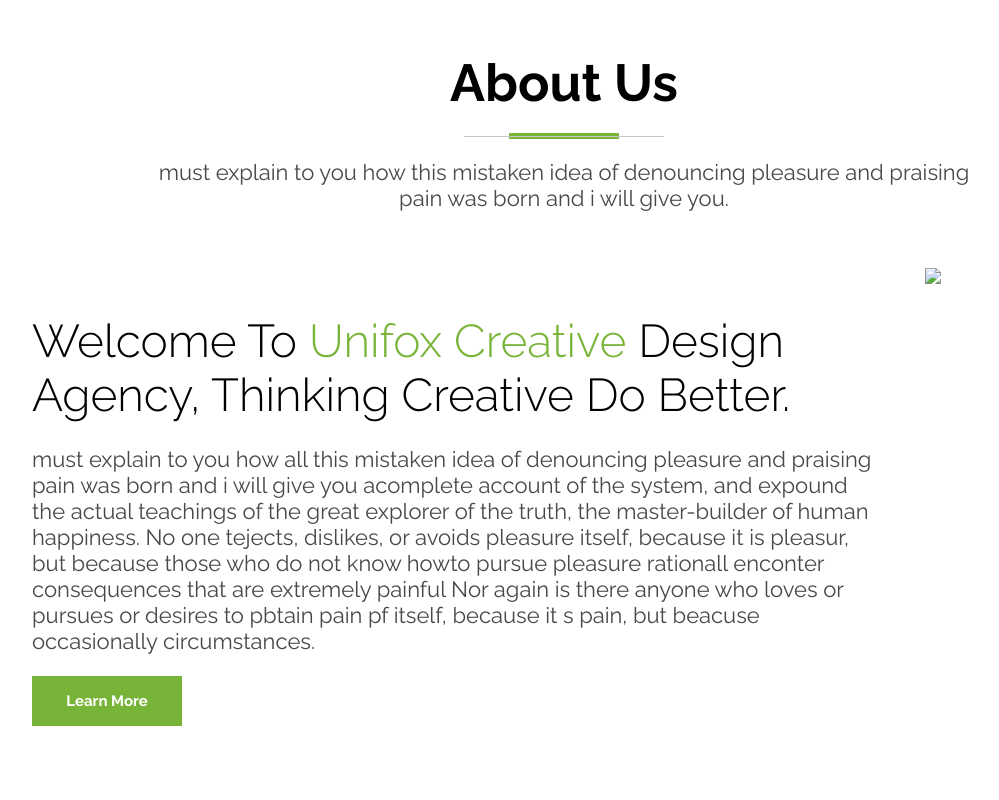
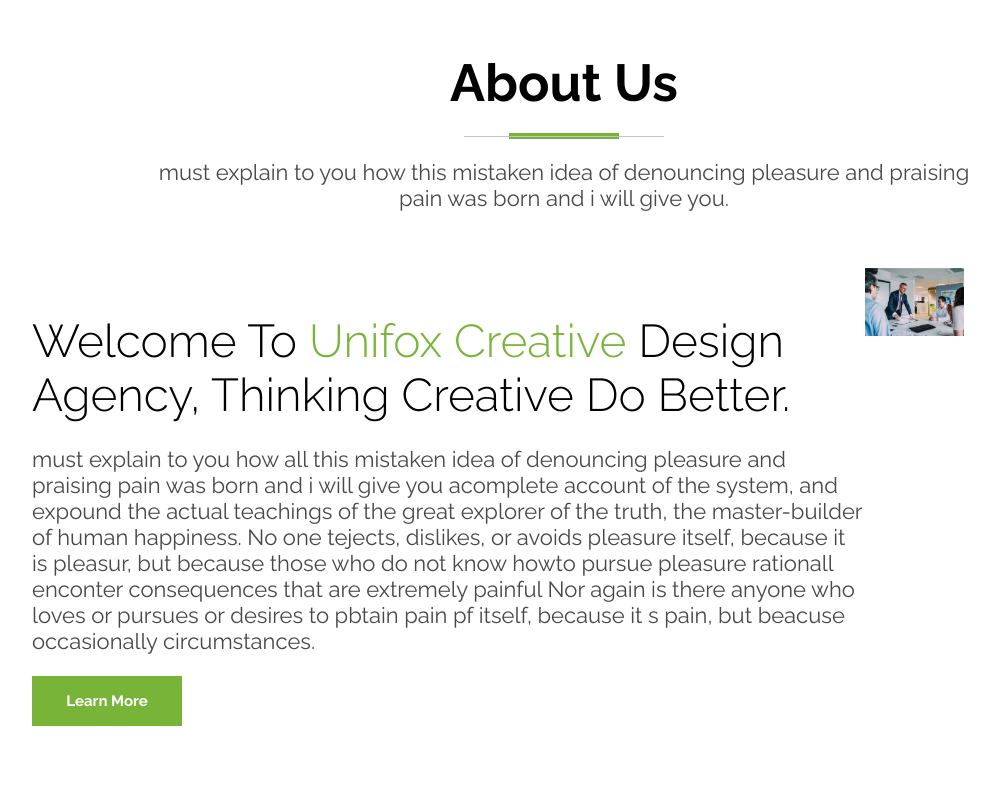
Before and after one commit to mohabmohamd/Task, a plain HTML site: page index.html in a window 1280 px wide. Shown: the top 800 px of the page, without its empty margins (76-1075 px from the left). Drawn offline with Linux system fonts and the light colour scheme; the site is published under a folder, as on GitHub Pages, so addresses that start at the root find nothing.

Commit message:
Update index.html

```diff
--- a/index.html
+++ b/index.html
@@ -42,7 +42,7 @@
                 </div>
             </div>
             <div class="right">
-                <img src="/1.jpg" width="100%">
+                <img src="1.jpg" width="100%">
             </div>
         </div>
     </div>
```
